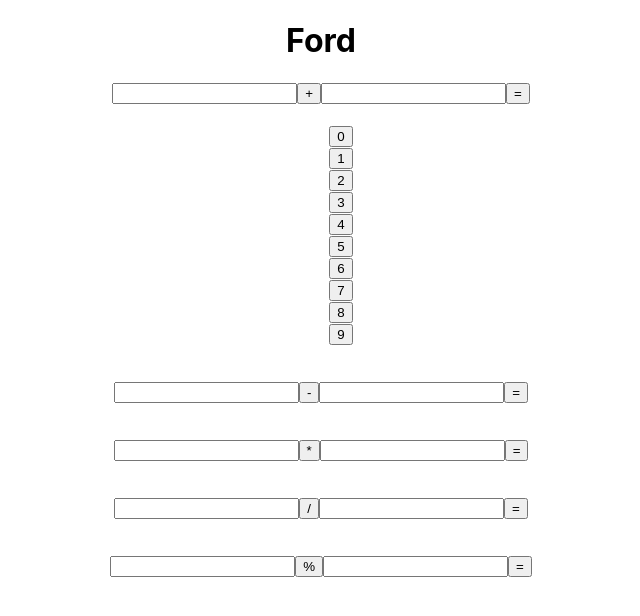
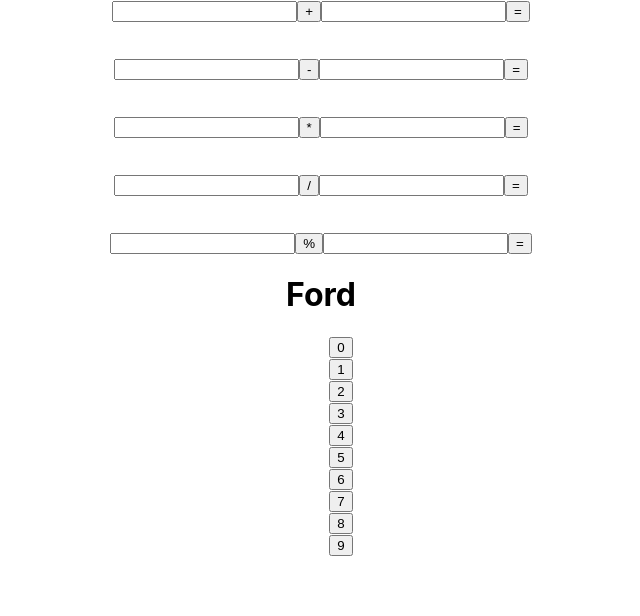
Before and after one commit to priya-0002/React__Calculator, a React (Create React App) app: page / in a window 1280 px wide. Shown: the top 616 px of the page, without its empty margins (319-959 px from the left). Built offline with nearby package versions, Linux system fonts and the light colour scheme.

Commit message:
map_functions

```diff
--- a/src/cal/Cal.js
+++ b/src/cal/Cal.js
@@ -69,24 +69,13 @@
 
     return (
         <div>
-            <div>
-                <h1>{test.cars[0]}</h1>
 
-            </div>
             <div className="parent">
                 <input type="number" onChange={text1} />
                 <button>+</button>
                 <input  type="number" onChange={text2} />
                  <button onClick={add}>=</button> <p>{res}</p>
-                <h1>{numbers[0].model}</h1>
-                 <ul>
-      {numbers.map((number) =>
-      <div>
-        <button key={number}>{number} </button>
 
-     </div>
-      )}
-    </ul>
 
 
 
@@ -126,6 +115,18 @@
 
 
             </div>
+            <div>
+                <h1>{test.cars[0]}</h1>
+                <ul>
+      {numbers.map((number) =>
+      <div>
+        <button key={number}>{number} </button>
+
+     </div>
+      )}
+    </ul>
+
+            </div>
         </div>
     )
 }
```
